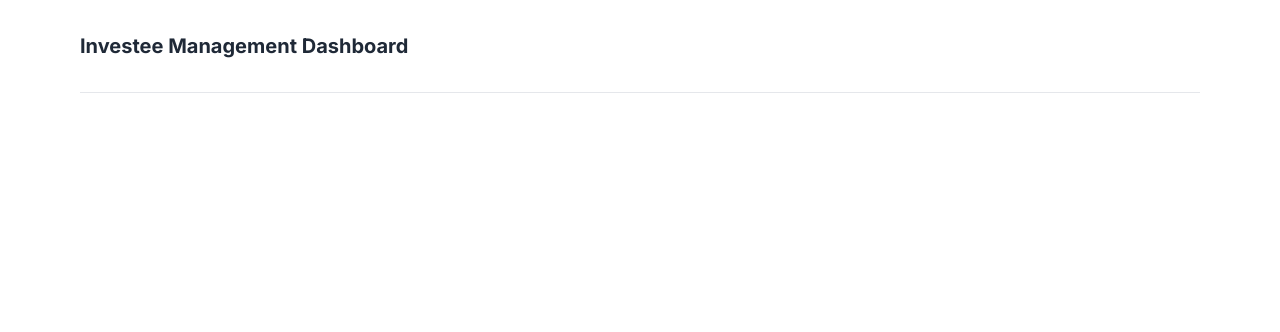
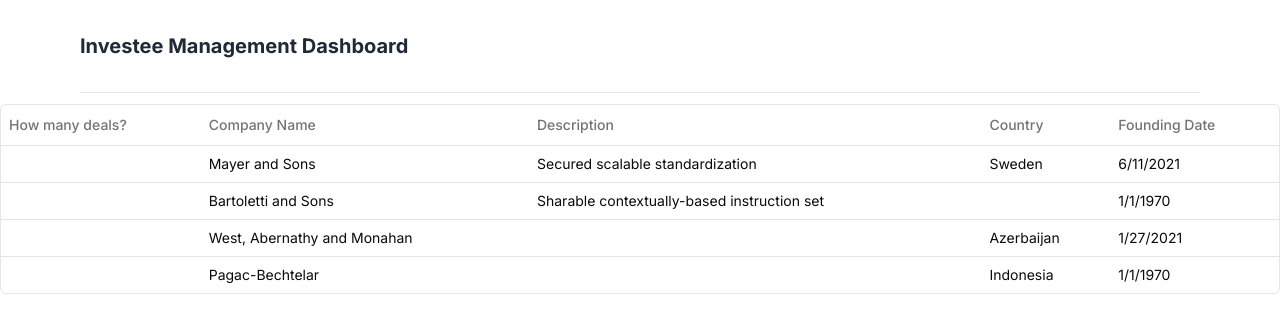
Before and after one commit to takahiromitsui/investees-management, a Next.js app in the folder frontend/: page / in a window 1280 px wide. Shown: the top 332 px of the page. Built offline with nearby package versions, Linux system fonts and the light colour scheme.

Commit message:
feat: create data table

```diff
--- a/frontend/package.json
+++ b/frontend/package.json
@@ -9,6 +9,7 @@
     "lint": "next lint"
   },
   "dependencies": {
+    "@tanstack/react-table": "^8.20.5",
     "class-variance-authority": "^0.7.1",
     "clsx": "^2.1.1",
     "lucide-react": "^0.465.0",
--- /dev/null
+++ b/frontend/src/app/(companies)/columns.tsx
@@ -0,0 +1,35 @@
+'use client';
+
+import { ColumnDef } from '@tanstack/react-table';
+
+export type Company = {
+	id: number;
+	name: string;
+	country: string;
+	foundingDate: Date;
+	description: string;
+	dealNumber: number;
+};
+
+export const columns: ColumnDef<Company>[] = [
+	{
+		accessorKey: 'dealNumber',
+		header: 'How many deals?',
+	},
+	{
+		accessorKey: 'name',
+		header: 'Company Name',
+	},
+	{
+		accessorKey: 'description',
+		header: 'Description',
+	},
+	{
+		accessorKey: 'country',
+		header: 'Country',
+	},
+	{
+		accessorKey: 'foundingDate',
+		header: 'Founding Date',
+	},
+];
--- /dev/null
+++ b/frontend/src/app/(companies)/data-table.tsx
@@ -0,0 +1,80 @@
+'use client';
+
+import {
+	ColumnDef,
+	flexRender,
+	getCoreRowModel,
+	useReactTable,
+} from '@tanstack/react-table';
+
+import {
+	Table,
+	TableBody,
+	TableCell,
+	TableHead,
+	TableHeader,
+	TableRow,
+} from '@/components/ui/table';
+
+interface DataTableProps<TData, TValue> {
+	columns: ColumnDef<TData, TValue>[];
+	data: TData[];
+}
+
+export function DataTable<TData, TValue>({
+	columns,
+	data,
+}: DataTableProps<TData, TValue>) {
+	const table = useReactTable({
+		data,
+		columns,
+		getCoreRowModel: getCoreRowModel(),
+	});
+
+	return (
+		<div className='rounded-md border'>
+			<Table>
+				<TableHeader>
+					{table.getHeaderGroups().map(headerGroup => (
+						<TableRow key={headerGroup.id}>
+							{headerGroup.headers.map(header => {
+								return (
+									<TableHead key={header.id}>
+										{header.isPlaceholder
+											? null
+											: flexRender(
+													header.column.columnDef.header,
+													header.getContext()
+											  )}
+									</TableHead>
+								);
+							})}
+						</TableRow>
+					))}
+				</TableHeader>
+				<TableBody>
+					{table.getRowModel().rows?.length ? (
+						table.getRowModel().rows.map(row => (
+							<TableRow
+								key={row.id}
+								data-state={row.getIsSelected() && 'selected'}
+							>
+								{row.getVisibleCells().map(cell => (
+									<TableCell key={cell.id}>
+										{flexRender(cell.column.columnDef.cell, cell.getContext())}
+									</TableCell>
+								))}
+							</TableRow>
+						))
+					) : (
+						<TableRow>
+							<TableCell colSpan={columns.length} className='h-24 text-center'>
+								No results.
+							</TableCell>
+						</TableRow>
+					)}
+				</TableBody>
+			</Table>
+		</div>
+	);
+}
--- /dev/null
+++ b/frontend/src/app/(companies)/page.tsx
@@ -0,0 +1,82 @@
+import { columns } from './columns';
+import { DataTable } from './data-table';
+
+async function getData() {
+	return [
+		{
+			id: 1,
+			name: 'Mayer and Sons',
+			country: 'Sweden',
+			foundingDate: '2021-06-11T02:09:34.000Z',
+			description: 'Secured scalable standardization',
+			deals: [],
+		},
+		{
+			id: 2,
+			name: 'Bartoletti and Sons',
+			country: null,
+			foundingDate: '1970-01-01T00:00:00.000Z',
+			description: 'Sharable contextually-based instruction set',
+			deals: [
+				{
+					id: 133,
+					date: '2024-12-04T09:42:51.122Z',
+					fundingAmount: 1066091,
+					fundingRound: 'Series B',
+				},
+				{
+					id: 79,
+					date: '1970-01-19T16:58:25.801Z',
+					fundingAmount: 2211958,
+					fundingRound: 'Seed',
+				},
+			],
+		},
+		{
+			id: 3,
+			name: 'West, Abernathy and Monahan',
+			country: 'Azerbaijan',
+			foundingDate: '2021-01-27T00:08:32.000Z',
+			description: null,
+			deals: [],
+		},
+		{
+			id: 4,
+			name: 'Pagac-Bechtelar',
+			country: 'Indonesia',
+			foundingDate: '1970-01-01T00:00:00.000Z',
+			description: null,
+			deals: [
+				{
+					id: 838,
+					date: '1970-01-19T01:54:51.614Z',
+					fundingAmount: 1150751,
+					fundingRound: 'Series A',
+				},
+				{
+					id: 854,
+					date: '1970-01-19T12:19:44.099Z',
+					fundingAmount: 4956694,
+					fundingRound: 'Series A',
+				},
+			],
+		},
+	];
+}
+
+export default async function Home() {
+	const companies = await getData();
+	const data = companies.map(company => {
+		return {
+			...company,
+			foundingDate: new Date(company.foundingDate).toLocaleDateString(),
+			deals: company.deals.length,
+		};
+	});
+
+	return (
+		<div className='container mx-auto py-10'>
+			<DataTable columns={columns} data={data} />
+		</div>
+	);
+}
--- a/frontend/src/app/page.tsx
+++ /dev/null
@@ -1,3 +0,0 @@
-export default function Home() {
-	return <></>;
-}
--- /dev/null
+++ b/frontend/src/components/ui/table.tsx
@@ -0,0 +1,120 @@
+import * as React from "react"
+
+import { cn } from "@/lib/utils"
+
+const Table = React.forwardRef<
+  HTMLTableElement,
+  React.HTMLAttributes<HTMLTableElement>
+>(({ className, ...props }, ref) => (
+  <div className="relative w-full overflow-auto">
+    <table
+      ref={ref}
+      className={cn("w-full caption-bottom text-sm", className)}
+      {...props}
+    />
+  </div>
+))
+Table.displayName = "Table"
+
+const TableHeader = React.forwardRef<
+  HTMLTableSectionElement,
+  React.HTMLAttributes<HTMLTableSectionElement>
+>(({ className, ...props }, ref) => (
+  <thead ref={ref} className={cn("[&_tr]:border-b", className)} {...props} />
+))
+TableHeader.displayName = "TableHeader"
+
+const TableBody = React.forwardRef<
+  HTMLTableSectionElement,
+  React.HTMLAttributes<HTMLTableSectionElement>
+>(({ className, ...props }, ref) => (
+  <tbody
+    ref={ref}
+    className={cn("[&_tr:last-child]:border-0", className)}
+    {...props}
+  />
+))
+TableBody.displayName = "TableBody"
+
+const TableFooter = React.forwardRef<
+  HTMLTableSectionElement,
+  React.HTMLAttributes<HTMLTableSectionElement>
+>(({ className, ...props }, ref) => (
+  <tfoot
+    ref={ref}
+    className={cn(
+      "border-t bg-muted/50 font-medium [&>tr]:last:border-b-0",
+      className
+    )}
+    {...props}
+  />
+))
+TableFooter.displayName = "TableFooter"
+
+const TableRow = React.forwardRef<
+  HTMLTableRowElement,
+  React.HTMLAttributes<HTMLTableRowElement>
+>(({ className, ...props }, ref) => (
+  <tr
+    ref={ref}
+    className={cn(
+      "border-b transition-colors hover:bg-muted/50 data-[state=selected]:bg-muted",
+      className
+    )}
+    {...props}
+  />
+))
+TableRow.displayName = "TableRow"
+
+const TableHead = React.forwardRef<
+  HTMLTableCellElement,
+  React.ThHTMLAttributes<HTMLTableCellElement>
+>(({ className, ...props }, ref) => (
+  <th
+    ref={ref}
+    className={cn(
+      "h-10 px-2 text-left align-middle font-medium text-muted-foreground [&:has([role=checkbox])]:pr-0 [&>[role=checkbox]]:translate-y-[2px]",
+      className
+    )}
+    {...props}
+  />
+))
+TableHead.displayName = "TableHead"
+
+const TableCell = React.forwardRef<
+  HTMLTableCellElement,
+  React.TdHTMLAttributes<HTMLTableCellElement>
+>(({ className, ...props }, ref) => (
+  <td
+    ref={ref}
+    className={cn(
+      "p-2 align-middle [&:has([role=checkbox])]:pr-0 [&>[role=checkbox]]:translate-y-[2px]",
+      className
+    )}
+    {...props}
+  />
+))
+TableCell.displayName = "TableCell"
+
+const TableCaption = React.forwardRef<
+  HTMLTableCaptionElement,
+  React.HTMLAttributes<HTMLTableCaptionElement>
+>(({ className, ...props }, ref) => (
+  <caption
+    ref={ref}
+    className={cn("mt-4 text-sm text-muted-foreground", className)}
+    {...props}
+  />
+))
+TableCaption.displayName = "TableCaption"
+
+export {
+  Table,
+  TableHeader,
+  TableBody,
+  TableFooter,
+  TableHead,
+  TableRow,
+  TableCell,
+  TableCaption,
+}
```
Also changed, not shown: 1 other file (tests, documents, lock files or other folders).
